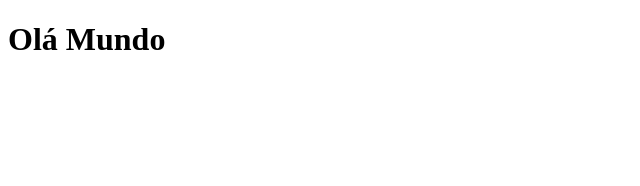
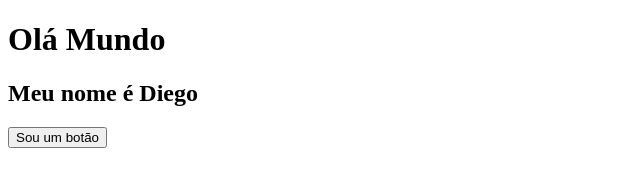
Before and after one commit to kaleben/teste-diego, a plain HTML site: page index.html in a window 1280 px wide. Shown: the whole page, without its empty margins (0-640 px from the left). Drawn offline with Linux system fonts and the light colour scheme.

Commit message:
adicionar um titulo e um botao

```diff
--- a/index.html
+++ b/index.html
@@ -7,5 +7,8 @@
 </head>
 <body>
     <h1>Olá Mundo</h1>
+    <h2>Meu nome é Diego</h2>
+
+    <button>Sou um botão</button>
 </body>
 </html>
```
